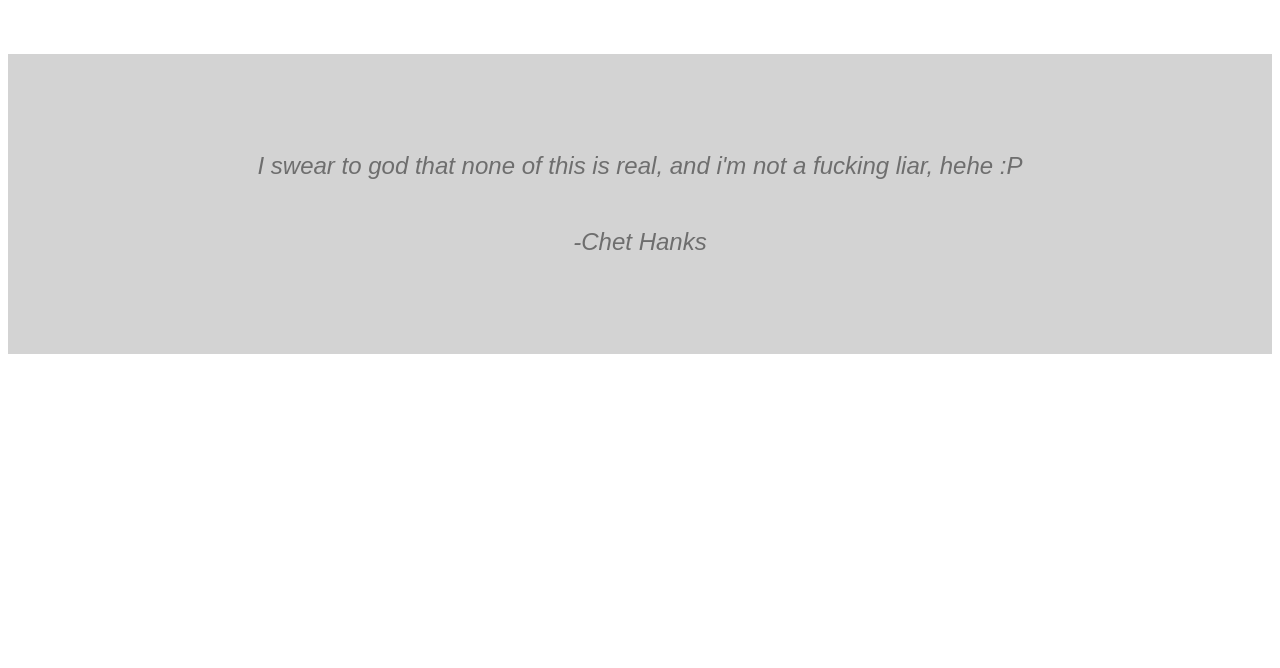
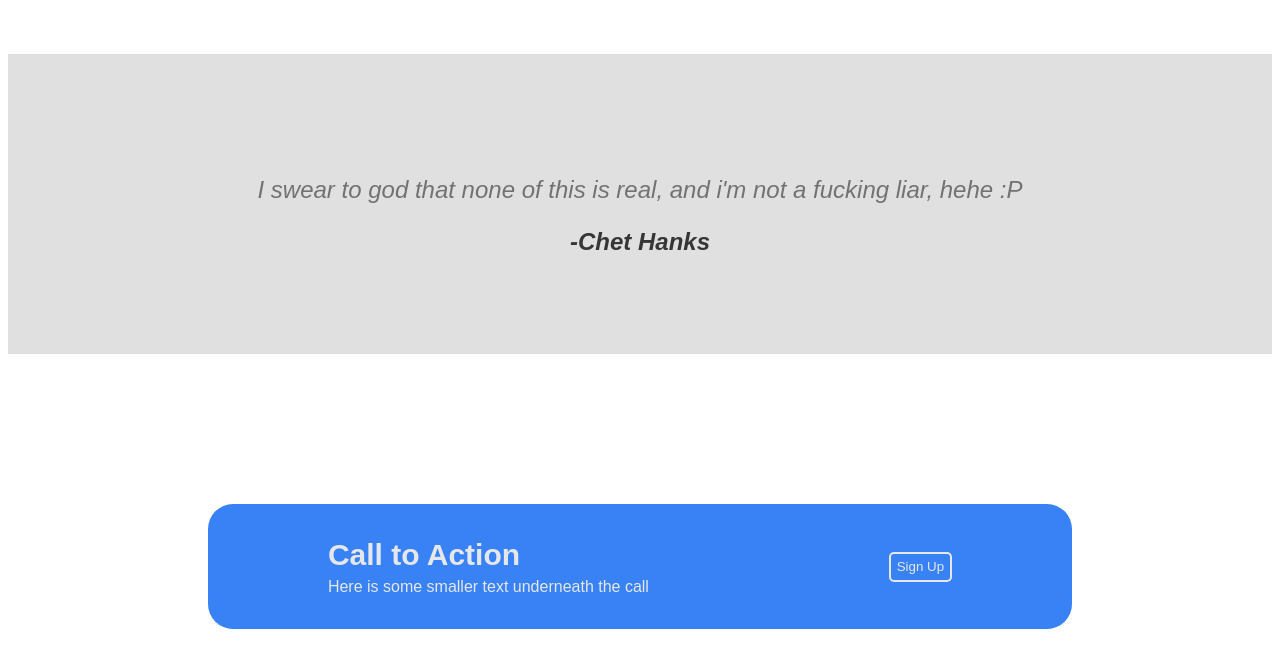
Before and after one commit to fighawkins/Landing_page, a plain HTML site: page index.html in a window 1280 px wide. Shown: the part 784-1452 px from the top of the page. Before the commit the page ends 1146 px from the top, so only its background shows below. Drawn offline with Linux system fonts and the light colour scheme.

Commit message:
fourth banner first draft added

```diff
--- a/index.html
+++ b/index.html
@@ -52,7 +52,16 @@
     </div>
     <div class="third_banner">
         <p>I swear to god that none of this is real, and i'm not a fucking liar, hehe :P</p>
-        <p>-Chet Hanks</p>
+        <div class="chet">-Chet Hanks</div>
     </div>
+  <div class="fourth_banner">
+    <div class="left_call">
+        <div class="call">Call to Action</div>
+        <div class="call_subtext">Here is some smaller text underneath the call</div>
+    </div>
+    <div class="right_call">
+        <button class="call_button">Sign Up</button>
+    </div>
+  </div>
 </body>
 </html>
--- a/styles.css
+++ b/styles.css
@@ -110,11 +110,13 @@
 
 
 
+
   }
 .list_random {
     display: flex;
    margin-left: 125px;
    margin-right: 125px;
+
 }
  .one {
     display: flex;
@@ -137,11 +139,59 @@
     flex-direction: column;
     align-items: center;
    justify-content: center;
-    background-color: lightgray;
-    color: #6e6e6e;
+    background-color: rgb(224, 224, 224);
+    color: #727272;
     font-size: 24px;
     font-style: italic;
     text-align: center;
     height: 300px;
 
  }
+
+ .chet{
+
+  font-weight: bold;
+  color: rgb(54, 54, 54);
+ }
+
+ .fourth_banner {
+  display: flex;
+  justify-content: space-around;
+  align-items: center;
+height: 125px;
+min-width: 450px;
+  border-radius: 25px;
+background-color: #3882f6;
+  margin: 150px;
+  margin-left: 200px;
+  margin-right: 200px;
+ }
+
+ .call_button {
+  border-color: #e5e7eb;
+  border-radius: 5px;
+  border-width: 2px;
+  border-style: solid;
+  background-color: #3882f6;
+  color: #e5e7eb;
+  height: 30px;
+  width: auto;
+}
+
+.call {
+ color: #e5e7eb;
+  font-size: 30px;
+  font-weight: bold;
+
+}
+
+.call_subtext {
+  color: #e5e7eb;
+
+}
+
+.left_call {
+  display: flex;
+  flex-direction: column;
+  gap: 6px;
+}
```
